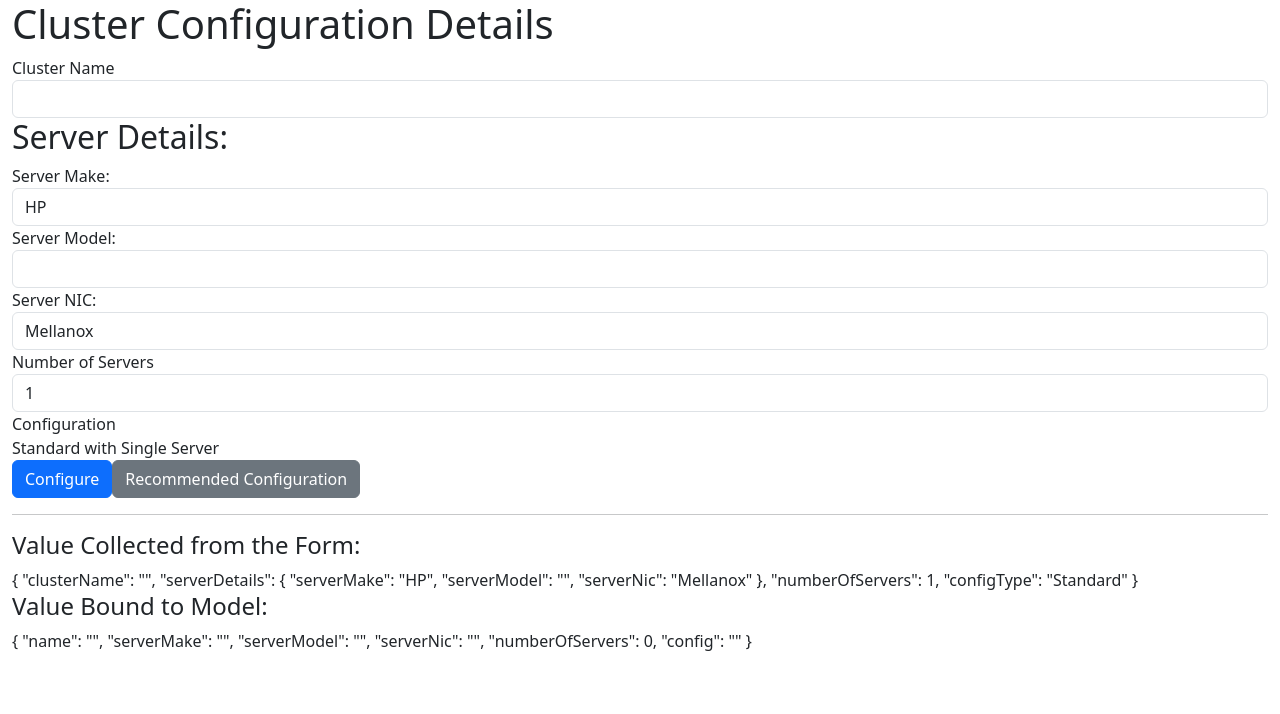
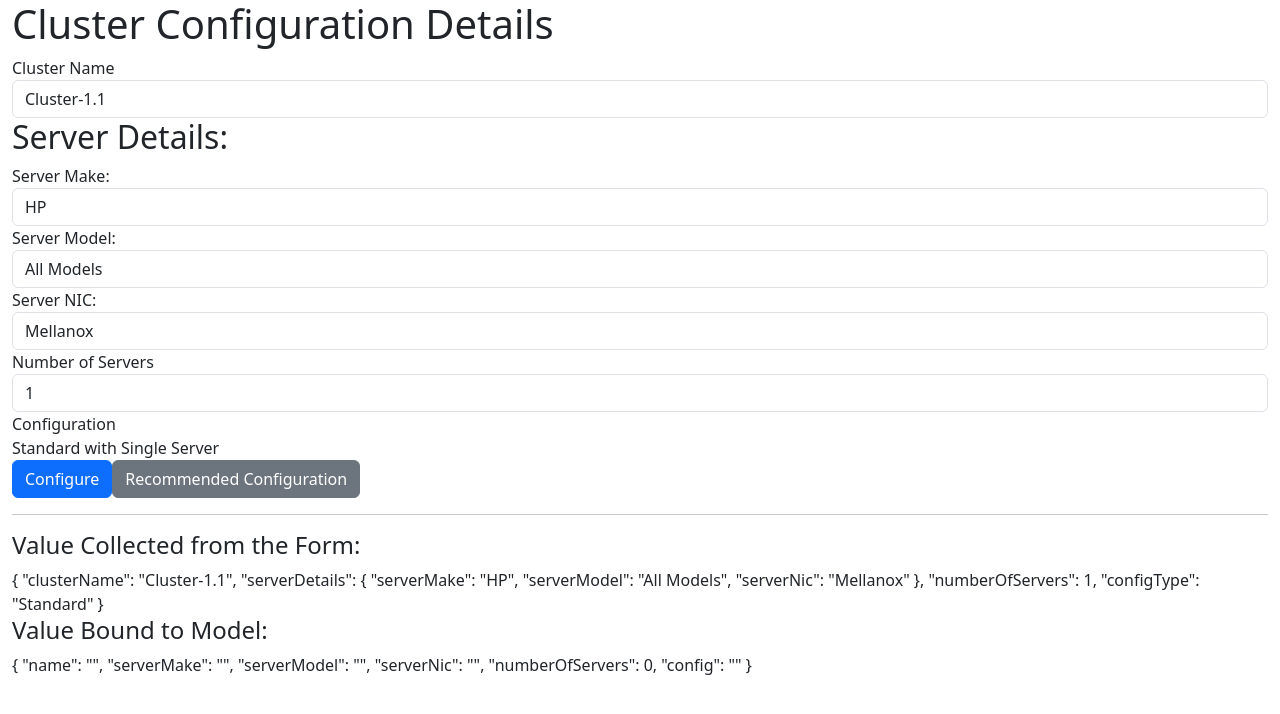
Before and after one commit to abhirup-dutta/angular-for-datacenter, an Angular app: page / in a window 1280 px wide. Shown: the top 714 px of the page. Built offline with nearby package versions, Linux system fonts and the light colour scheme.

Commit message:
Clarity adding - minimal as it interferes with SSR 	Cleaning up module dependencies

```diff
--- a/src/app/app.component.html
+++ b/src/app/app.component.html
@@ -11,7 +11,7 @@
 	  </div>
 	</div>
 
-	<form [formGroup]="clusterForm" novalidate (ngSubmit)="onSubmit()">
+	<form clrForm clrLayout="horizontal" [formGroup]="clusterForm" novalidate (ngSubmit)="onSubmit()">
 
 		<div class="form-group">
 			<label>Cluster Name</label>
--- a/src/app/app.component.ts
+++ b/src/app/app.component.ts
@@ -1,6 +1,6 @@
 import { Component, inject } from '@angular/core';
 import { CommonModule } from '@angular/common';
-import { FormsModule, ReactiveFormsModule, FormBuilder, Validators } from '@angular/forms';
+import { FormBuilder, FormGroup, Validators, ReactiveFormsModule } from '@angular/forms';
 import { Cluster } from './cluster';
 import { ImagingService } from './imaging.service';
 
@@ -8,9 +8,8 @@ import { ImagingService } from './imaging.service';
   selector: 'app-root',
   imports: [
     CommonModule,
-    FormsModule,
     ReactiveFormsModule
-    ],
+  ],
   templateUrl: './app.component.html',
   styleUrl: './app.component.css'
 })
@@ -23,13 +22,12 @@ export class AppComponent {
   clusterModel = new Cluster();
   errorMsg = '';
 
-
   private _formBuilder = inject(FormBuilder);
   clusterForm = this._formBuilder.group({
-    clusterName: ['', Validators.required],
+    clusterName: ['Cluster-1.1', Validators.required],
     serverDetails: this._formBuilder.group({
       serverMake: ['HP'],
-      serverModel: ['', Validators.required],
+      serverModel: ['All Models', Validators.required],
       serverNic: ['Mellanox']
     }),
     numberOfServers: [1, Validators.required],
```
Also changed, not shown: src/app/app.module.ts (+3 -4 lines).
